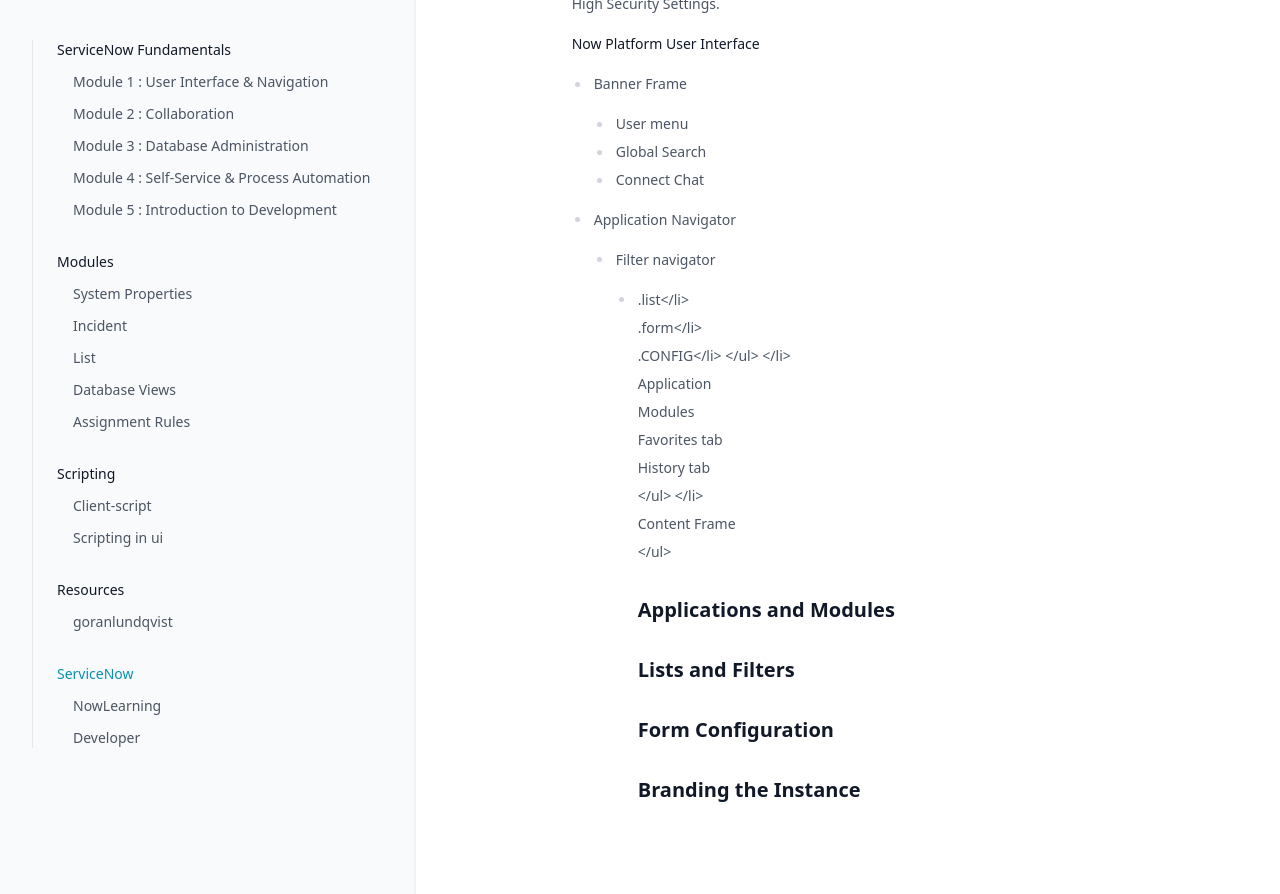
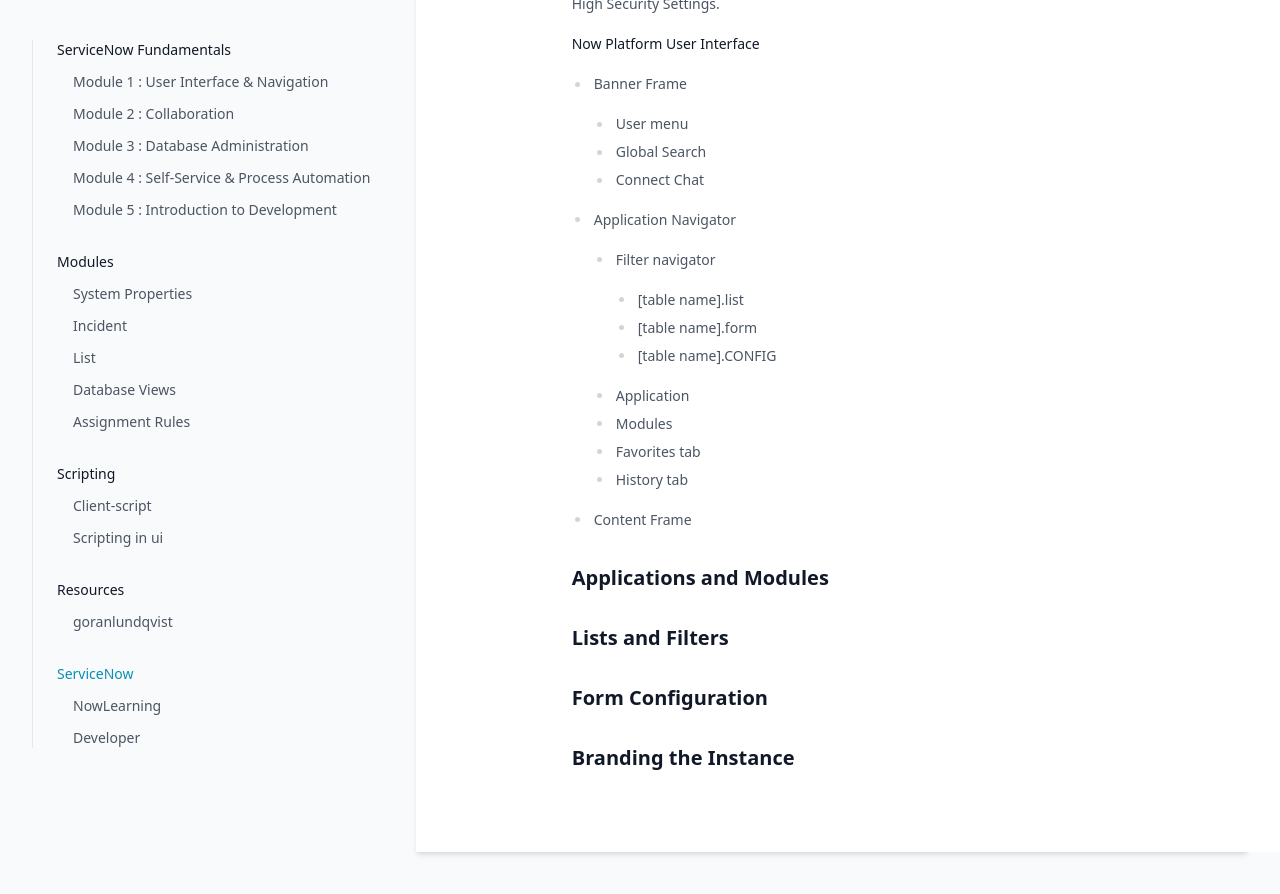
Before and after one commit to greglejeune/ebook, a Jekyll site: the page built from _servicenow/2021-11-01-snf-module1.md, in a window 1280 px wide and 900 px high, scrolled down 1559 px. Shown: the top 894 px of the window. Built offline with Jekyll 4.4.1, drawn with Linux system fonts in a browser that asks for light colours.

Commit message:
Update 2021-11-01-snf-module1.md

```diff
--- a/_servicenow/2021-11-01-snf-module1.md
+++ b/_servicenow/2021-11-01-snf-module1.md
@@ -99,9 +99,9 @@ category: snf
       <li>
         Filter navigator
         <ul>
-          <li><table name>.list</li>
-          <li><table name>.form</li>
-          <li><table name>.CONFIG</li>
+          <li>[table name].list</li>
+          <li>[table name].form</li>
+          <li>[table name].CONFIG</li>
         </ul>
       </li>
       <li>Application</li>
```
